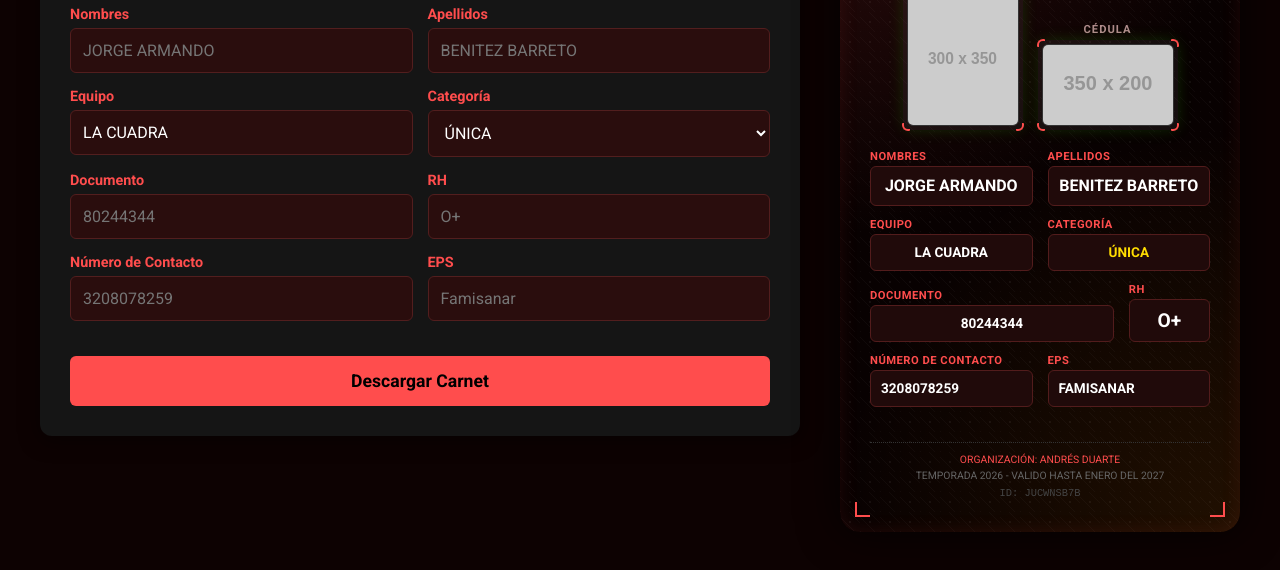
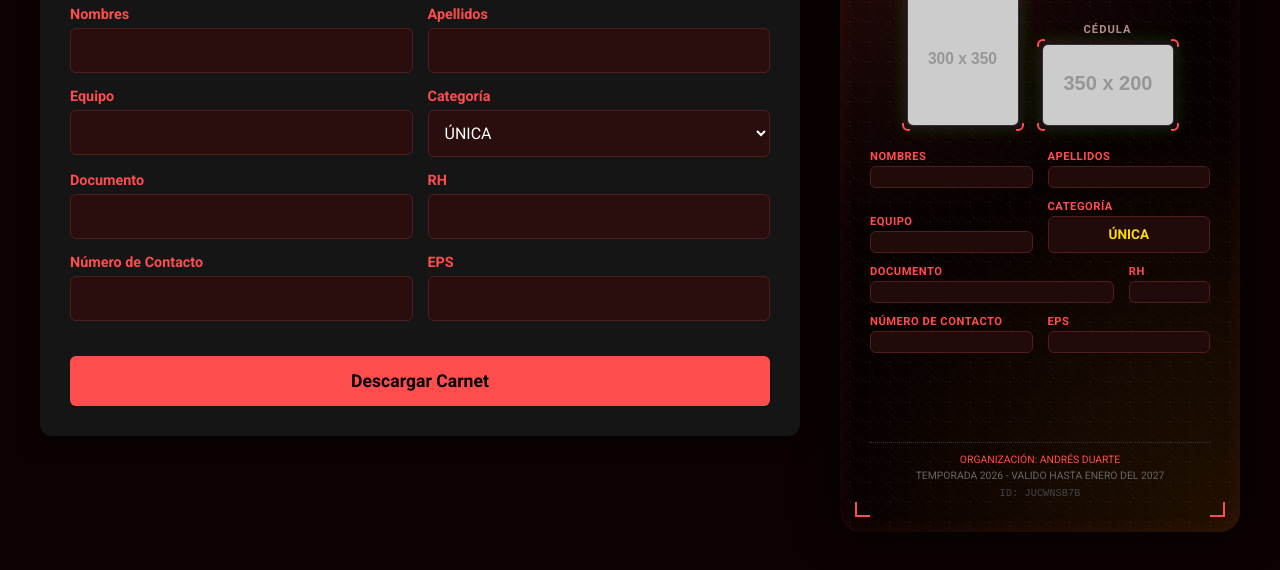
Before and after one commit to Jorge192431/football-id-card, a plain HTML site: page index.html in a window 1280 px wide. Shown: the part 218-788 px from the top of the page. Drawn offline with Linux system fonts and the light colour scheme; placeholder pictures from the web are drawn by us; a web font is replaced by a local one.

Commit message:
Limpiando cajas de texto

```diff
--- a/index.html
+++ b/index.html
@@ -35,17 +35,17 @@
             <div class="form-row">
                 <div class="form-group">
                     <label for="playerName">Nombres</label>
-                    <input type="text" id="playerName" placeholder="JORGE ARMANDO">
+                    <input type="text" id="playerName">
                 </div>
                 <div class="form-group">
                     <label for="playerLastName">Apellidos</label>
-                    <input type="text" id="playerLastName" placeholder="BENITEZ BARRETO">
+                    <input type="text" id="playerLastName">
                 </div>
             </div>
             <div class="form-row">
                 <div class="form-group">
                     <label for="teamName">Equipo</label>
-                    <input type="text" id="teamName" value="LA CUADRA">
+                    <input type="text" id="teamName">
                 </div>
                 <div class="form-group">
                     <label for="category">Categoría</label>
@@ -59,22 +59,22 @@
             <div class="form-row">
                 <div class="form-group">
                     <label for="documentId">Documento</label>
-                    <input type="text" id="documentId" placeholder="80244344">
+                    <input type="text" id="documentId">
                 </div>
                 <div class="form-group">
                     <label for="bloodType">RH</label>
-                    <input type="text" id="bloodType" placeholder="O+">
+                    <input type="text" id="bloodType">
                 </div>
             </div>
 
             <div class="form-row">
                 <div class="form-group">
                     <label for="emergencyContact">Número de Contacto</label>
-                    <input type="text" id="emergencyContact" placeholder="3208078259">
+                    <input type="text" id="emergencyContact">
                 </div>
                 <div class="form-group">
                     <label for="eps">EPS</label>
-                    <input type="text" id="eps" placeholder="Famisanar">
+                    <input type="text" id="eps">
                 </div>
             </div>
 
@@ -129,13 +129,13 @@
                         <div class="detail-group half">
                             <label>NOMBRES</label>
                             <div class="field-box name-box">
-                                <span id="displayPlayerName">JORGE ARMANDO</span>
+                                <span id="displayPlayerName"></span>
                             </div>
                         </div>
                         <div class="detail-group half">
                             <label>APELLIDOS</label>
                             <div class="field-box name-box">
-                                <span id="displayPlayerLastName">BENITEZ BARRETO</span>
+                                <span id="displayPlayerLastName"></span>
                             </div>
                         </div>
                     </div>
@@ -144,7 +144,7 @@
                         <div class="detail-group half">
                             <label>EQUIPO</label>
                             <div class="field-box">
-                                <span id="displayTeamName">LA CUADRA</span>
+                                <span id="displayTeamName"></span>
                             </div>
                         </div>
                         <div class="detail-group half">
@@ -159,13 +159,13 @@
                         <div class="detail-group large-half">
                             <label>DOCUMENTO</label>
                             <div class="field-box">
-                                <span id="displayDocumentId">80244344</span>
+                                <span id="displayDocumentId"></span>
                             </div>
                         </div>
                         <div class="detail-group small-half">
                             <label>RH</label>
                             <div class="field-box">
-                                <span id="displayBloodType" class="highlight-red">O+</span>
+                                <span id="displayBloodType" class="highlight-red"></span>
                             </div>
                         </div>
                     </div>
@@ -174,13 +174,13 @@
                         <div class="detail-group half">
                             <label>NÚMERO DE CONTACTO</label>
                             <div class="field-box">
-                                <span id="displayEmergencyContact">3208078259</span>
+                                <span id="displayEmergencyContact"></span>
                             </div>
                         </div>
                         <div class="detail-group half">
                             <label>EPS</label>
                             <div class="field-box">
-                                <span id="displayEps">Famisanar</span>
+                                <span id="displayEps"></span>
                             </div>
                         </div>
                     </div>
--- a/script.js
+++ b/script.js
@@ -19,8 +19,7 @@ fields.forEach(field => {
         inputEl.addEventListener('input', (e) => {
             // Default text if empty
             if (e.target.value.trim() === '') {
-                // Restore placeholder default if needed or just leave empty
-                // displayEl.textContent = '...';
+                displayEl.textContent = '';
             } else {
                 displayEl.textContent = e.target.value;
             }
```
